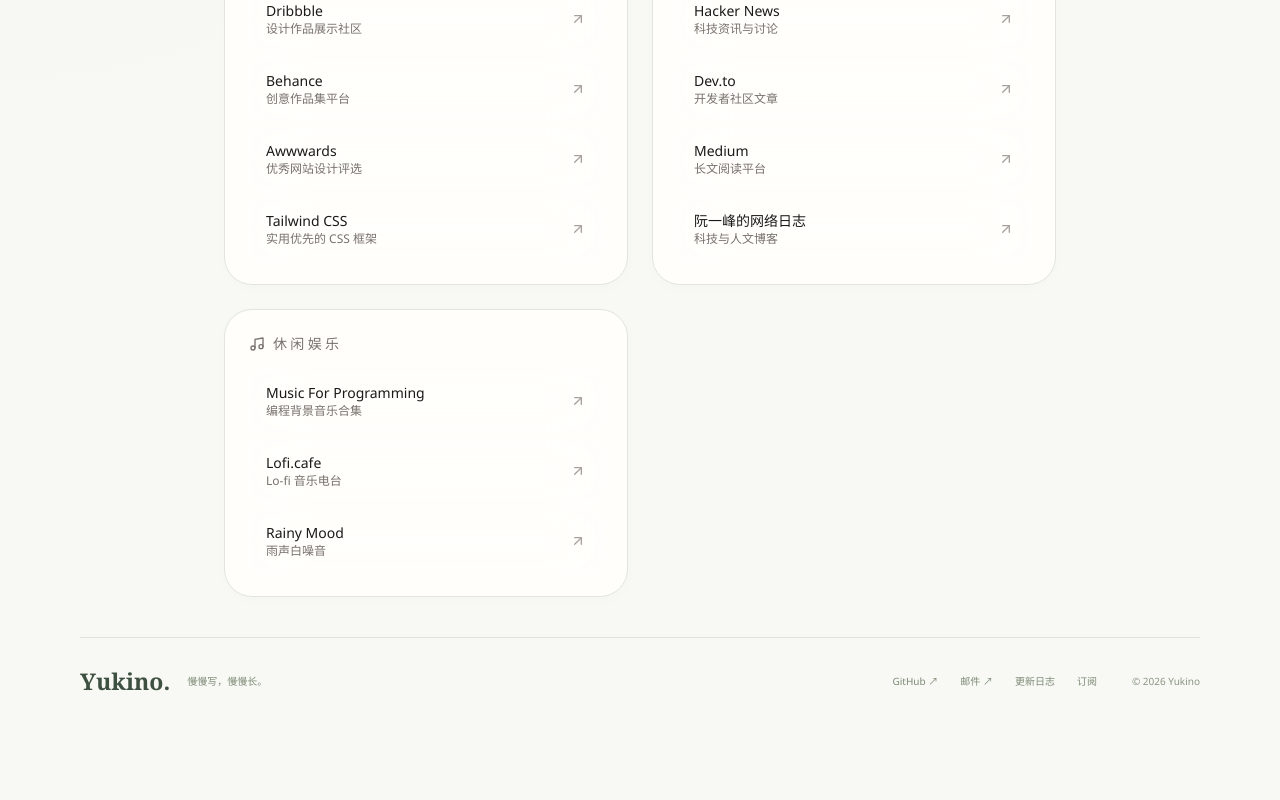
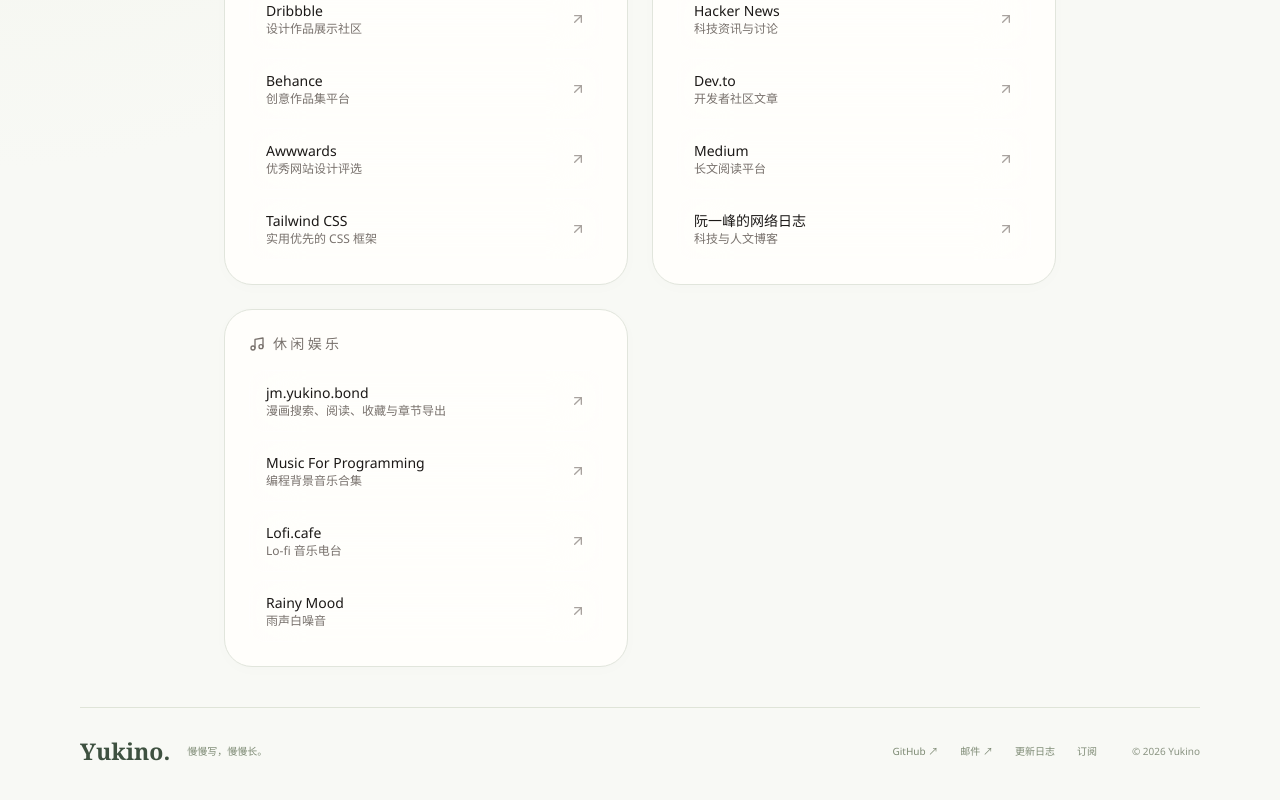
Before and after one commit to Le672/raptor, a React (Vite) app: page /links in a window 1280 px wide. Shown: the part 758-1558 px from the top of the page. Before the commit the page ends 1490 px from the top, so only its background shows below. Built offline with nearby package versions, Linux system fonts and the light colour scheme.

Commit message:
feat: surface JM subdomain in site navigation

```diff
--- a/src/pages/Links.tsx
+++ b/src/pages/Links.tsx
@@ -124,6 +124,11 @@ const linkGroups = [
     icon: Music,
     links: [
       {
+        label: "jm.yukino.bond",
+        url: "https://jm.yukino.bond",
+        desc: "漫画搜索、阅读、收藏与章节导出",
+      },
+      {
         label: "Music For Programming",
         url: "https://musicforprogramming.net",
         desc: "编程背景音乐合集",
```
